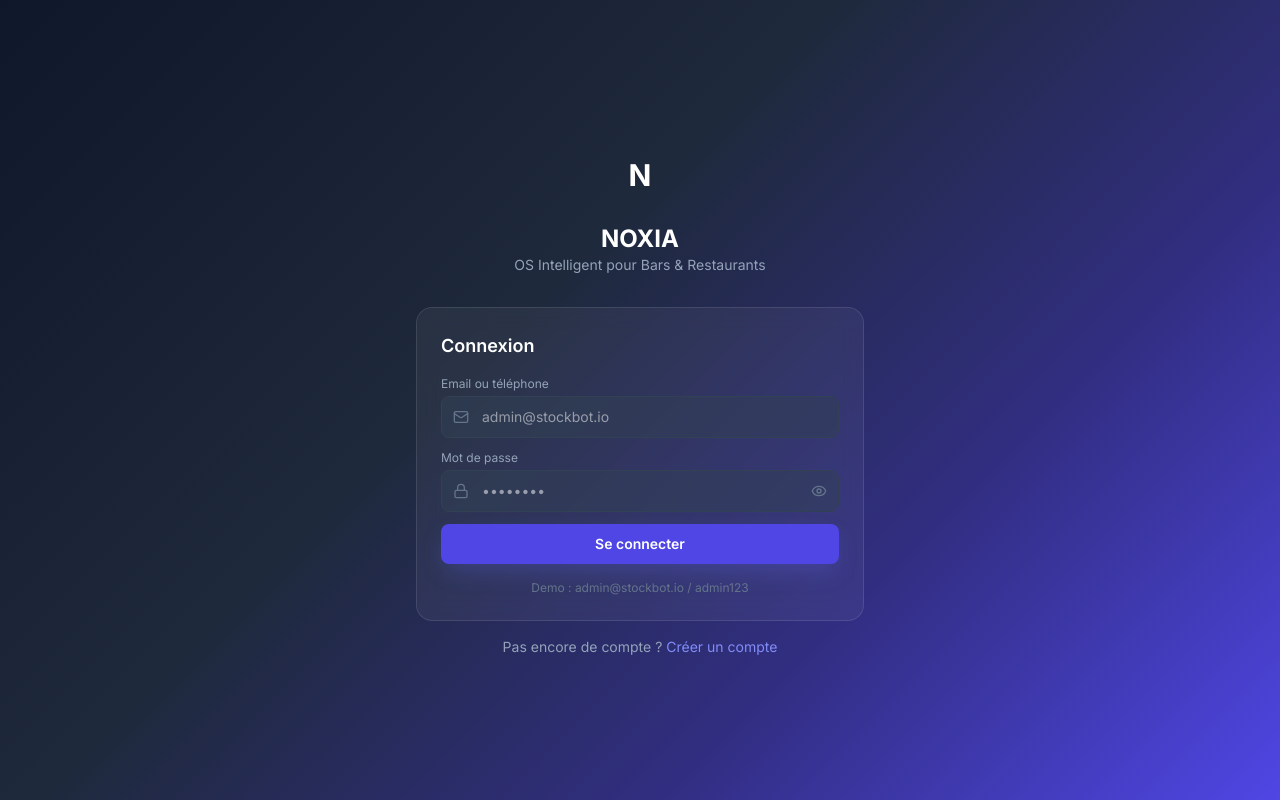
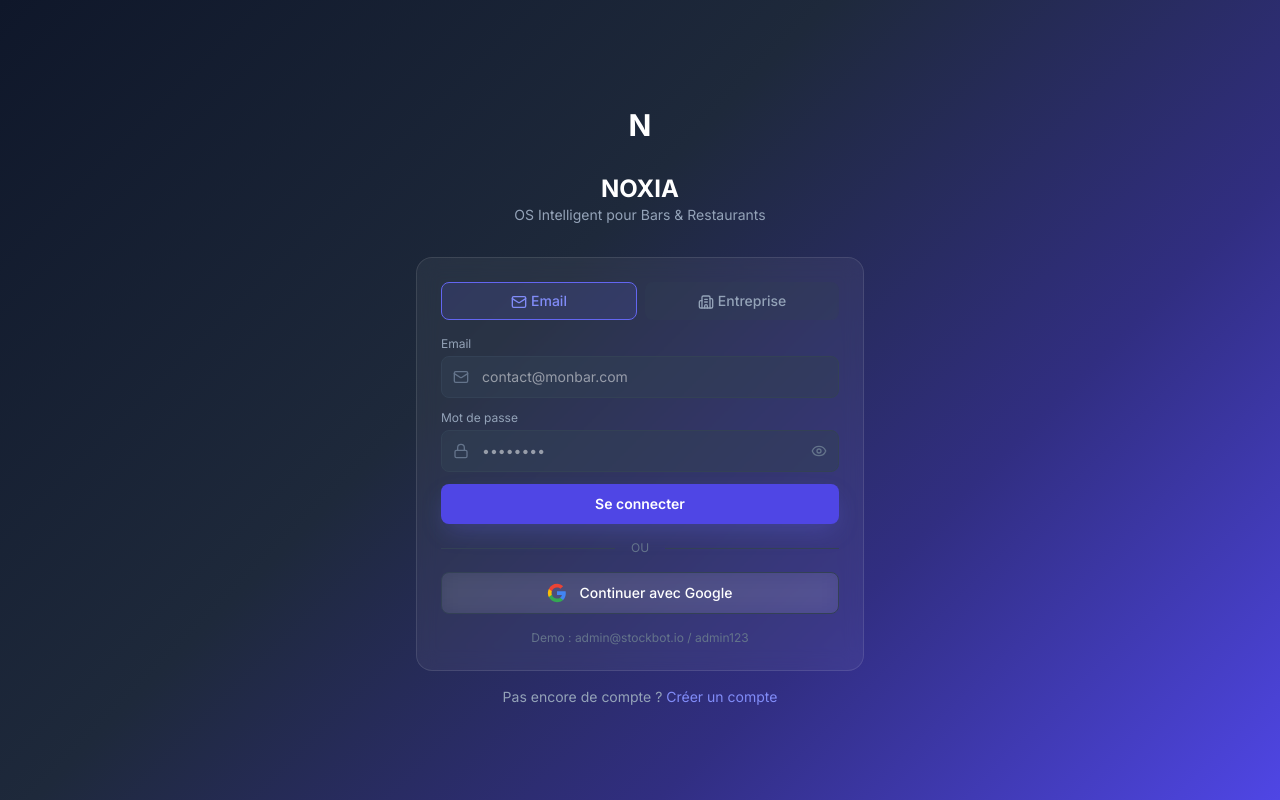
Before and after one commit to AgenxiaOrganization/noxia-frontend, a Next.js app: page /login in a window 1280 px wide. Built offline with nearby package versions, Linux system fonts and the light colour scheme.

Commit message:
feat(auth): ajout de la connexion avec Google et de la methode Entreprise (email + ID unique)

```diff
--- a/src/app/(auth)/login/page.tsx
+++ b/src/app/(auth)/login/page.tsx
@@ -2,22 +2,33 @@
 
 import { useState } from 'react'
 import Link from 'next/link'
-import { Mail, Lock, Eye, EyeOff } from 'lucide-react'
+import { Mail, Lock, Eye, EyeOff, Building2, Key } from 'lucide-react'
 
 export default function LoginPage() {
   const [showPassword, setShowPassword] = useState(false)
   const [email, setEmail] = useState('')
   const [password, setPassword] = useState('')
+  const [companyId, setCompanyId] = useState('')
+  const [loginMethod, setLoginMethod] = useState<'classic' | 'company'>('classic')
   const [isLoading, setIsLoading] = useState(false)
 
   const handleSubmit = async (e: React.FormEvent) => {
     e.preventDefault()
     setIsLoading(true)
-    // TODO: Appel API vers Django
-    console.log('Login:', { email, password })
+
+    // Simulation de connexion
+    console.log('Login:', { email, password, companyId, method: loginMethod })
+
     setTimeout(() => {
       setIsLoading(false)
-      // Redirection vers dashboard
+      window.location.href = '/dashboard'
+    }, 1500)
+  }
+
+  const handleGoogleLogin = () => {
+    // Simulation de connexion Google
+    alert('🔐 Redirection vers Google...\n\n(SIMULATION) Connexion avec Google réussie !')
+    setTimeout(() => {
       window.location.href = '/dashboard'
     }, 1000)
   }
@@ -30,7 +41,7 @@
     >
       <div className="w-full max-w-md">
         {/* Logo */}
-        <div className="text-center mb-8">
+        <div className="text-center mb-8 animate-slide-up">
           <div className="w-16 h-16 rounded-2xl bg-gradient-to-br from-primary-500 to-accent-500 flex items-center justify-center text-white font-bold text-3xl mx-auto mb-4">
             N
           </div>
@@ -40,25 +51,57 @@
 
         {/* Formulaire */}
         <div
-          className="rounded-2xl p-6"
+          className="rounded-2xl p-6 animate-fade-in"
           style={{
             background: 'rgba(255,255,255,0.05)',
             backdropFilter: 'blur(10px)',
             border: '1px solid rgba(255,255,255,0.1)'
           }}
         >
-          <h2 className="text-lg font-semibold text-white mb-4">Connexion</h2>
+          {/* Méthode de connexion */}
+          <div className="flex gap-2 mb-4">
+            <button
+              onClick={() => setLoginMethod('classic')}
+              className={`flex-1 py-2 rounded-lg text-sm font-medium transition ${
+                loginMethod === 'classic' ? 'border' : 'border-transparent'
+              }`}
+              style={{
+                background: loginMethod === 'classic' ? 'rgba(99, 102, 241, 0.15)' : 'rgba(51, 65, 85, 0.3)',
+                borderColor: loginMethod === 'classic' ? '#6366f1' : 'transparent',
+                color: loginMethod === 'classic' ? '#818cf8' : '#94a3b8'
+              }}
+            >
+              <Mail className="w-4 h-4 inline mr-1" />
+              Email
+            </button>
+            <button
+              onClick={() => setLoginMethod('company')}
+              className={`flex-1 py-2 rounded-lg text-sm font-medium transition ${
+                loginMethod === 'company' ? 'border' : 'border-transparent'
+              }`}
+              style={{
+                background: loginMethod === 'company' ? 'rgba(99, 102, 241, 0.15)' : 'rgba(51, 65, 85, 0.3)',
+                borderColor: loginMethod === 'company' ? '#6366f1' : 'transparent',
+                color: loginMethod === 'company' ? '#818cf8' : '#94a3b8'
+              }}
+            >
+              <Building2 className="w-4 h-4 inline mr-1" />
+              Entreprise
+            </button>
+          </div>
 
           <form onSubmit={handleSubmit} className="space-y-3">
+            {loginMethod === 'classic' ? (
+              <>
                 <div>
-              <label className="block text-xs mb-1" style={{ color: '#94a3b8' }}>Email ou téléphone</label>
+                  <label className="block text-xs mb-1" style={{ color: '#94a3b8' }}>Email</label>
                   <div className="relative">
                     <Mail className="absolute left-3 top-1/2 -translate-y-1/2 w-4 h-4" style={{ color: '#64748b' }} />
                     <input
-                  type="text"
+                      type="email"
                       value={email}
                       onChange={(e) => setEmail(e.target.value)}
-                  placeholder="admin@stockbot.io"
+                      placeholder="contact@monbar.com"
                       className="w-full rounded-lg px-4 py-2.5 pl-10 text-white text-sm outline-none transition"
                       style={{
                         background: 'rgba(51, 65, 85, 0.5)',
@@ -95,6 +138,48 @@
                     </button>
                   </div>
                 </div>
+              </>
+            ) : (
+              <>
+                <div>
+                  <label className="block text-xs mb-1" style={{ color: '#94a3b8' }}>Email</label>
+                  <div className="relative">
+                    <Mail className="absolute left-3 top-1/2 -translate-y-1/2 w-4 h-4" style={{ color: '#64748b' }} />
+                    <input
+                      type="email"
+                      value={email}
+                      onChange={(e) => setEmail(e.target.value)}
+                      placeholder="contact@monbar.com"
+                      className="w-full rounded-lg px-4 py-2.5 pl-10 text-white text-sm outline-none transition"
+                      style={{
+                        background: 'rgba(51, 65, 85, 0.5)',
+                        border: '1px solid #334155'
+                      }}
+                      required
+                    />
+                  </div>
+                </div>
+
+                <div>
+                  <label className="block text-xs mb-1" style={{ color: '#94a3b8' }}>ID Unique Entreprise</label>
+                  <div className="relative">
+                    <Key className="absolute left-3 top-1/2 -translate-y-1/2 w-4 h-4" style={{ color: '#64748b' }} />
+                    <input
+                      type="text"
+                      value={companyId}
+                      onChange={(e) => setCompanyId(e.target.value)}
+                      placeholder="NOX-XXXXXXXXXX"
+                      className="w-full rounded-lg px-4 py-2.5 pl-10 text-white text-sm outline-none transition"
+                      style={{
+                        background: 'rgba(51, 65, 85, 0.5)',
+                        border: '1px solid #334155'
+                      }}
+                      required
+                    />
+                  </div>
+                </div>
+              </>
+            )}
 
             <button
               type="submit"
@@ -108,6 +193,32 @@
               {isLoading ? 'Connexion...' : 'Se connecter'}
             </button>
           </form>
+
+          {/* Séparateur */}
+          <div className="flex items-center gap-4 my-4">
+            <div className="flex-1 h-px" style={{ background: '#334155' }} />
+            <span className="text-xs" style={{ color: '#64748b' }}>OU</span>
+            <div className="flex-1 h-px" style={{ background: '#334155' }} />
+          </div>
+
+          {/* Google Login */}
+          <button
+            onClick={handleGoogleLogin}
+            className="w-full py-2.5 rounded-lg text-white text-sm font-medium transition flex items-center justify-center gap-3"
+            style={{
+              background: 'rgba(255,255,255,0.08)',
+              border: '1px solid #334155',
+              backdropFilter: 'blur(10px)'
+            }}
+          >
+            <svg className="w-5 h-5" viewBox="0 0 24 24">
+              <path fill="#4285F4" d="M22.56 12.25c0-.78-.07-1.53-.2-2.25H12v4.26h5.92a5.06 5.06 0 0 1-2.2 3.32v2.77h3.57c2.08-1.92 3.28-4.74 3.28-8.1z"/>
+              <path fill="#34A853" d="M12 23c2.97 0 5.46-.98 7.28-2.66l-3.57-2.77c-.98.66-2.23 1.06-3.71 1.06-2.86 0-5.29-1.93-6.16-4.53H2.18v2.84C3.99 20.53 7.7 23 12 23z"/>
+              <path fill="#FBBC05" d="M5.84 14.09c-.22-.66-.35-1.36-.35-2.09s.13-1.43.35-2.09V7.07H2.18C1.43 8.55 1 10.22 1 12s.43 3.45 1.18 4.93l2.85-2.22.81-.62z"/>
+              <path fill="#EA4335" d="M12 5.38c1.62 0 3.06.56 4.21 1.64l3.15-3.15C17.45 2.09 14.97 1 12 1 7.7 1 3.99 3.47 2.18 7.07l3.66 2.84c.87-2.6 3.3-4.53 6.16-4.53z"/>
+            </svg>
+            Continuer avec Google
+          </button>
 
           <p className="text-center text-xs mt-4" style={{ color: '#64748b' }}>
             Demo : admin@stockbot.io / admin123
--- a/src/app/(auth)/register/page.tsx
+++ b/src/app/(auth)/register/page.tsx
@@ -2,23 +2,25 @@
 
 import { useState } from 'react'
 import Link from 'next/link'
-import { Mail, Lock, User, Building2, CreditCard, Smartphone } from 'lucide-react'
+import { Mail, Lock, User, Building2, CreditCard, Smartphone, Key } from 'lucide-react'
 
 const plans = [
-  { id: 'starter', name: 'Starter', price: 'Gratuit', period: '5 jours', color: '#64748b' },
-  { id: 'premium', name: 'Premium', price: '49 900 FCFA', period: '/mois', color: '#6366f1' },
-  { id: 'business', name: 'Business', price: 'Sur devis', period: '', color: '#22c55e' },
+  { id: 'essai', name: 'Essai 30 jours', price: 'Gratuit', period: '30 jours', color: '#22c55e' },
+  { id: 'starter', name: 'Starter', price: '5 000 FCFA', period: '/mois', color: '#64748b' },
+  { id: 'premium', name: 'Premium', price: '11 000 FCFA', period: '/mois', color: '#6366f1' },
+  { id: 'business', name: 'Business', price: '14 000 FCFA', period: '/mois', color: '#8b5cf6' },
 ]
 
 export default function RegisterPage() {
   const [step, setStep] = useState(1)
+  const [isGoogleRegister, setIsGoogleRegister] = useState(false)
   const [formData, setFormData] = useState({
     firstName: '',
     lastName: '',
     establishment: '',
     email: '',
     password: '',
-    plan: 'starter',
+    plan: 'essai',
     paymentMethod: 'mobile_money'
   })
   const [isLoading, setIsLoading] = useState(false)
@@ -27,14 +29,19 @@
     setFormData({ ...formData, [e.target.name]: e.target.value })
   }
 
+  const handleGoogleRegister = () => {
+    alert('🔐 Redirection vers Google...\n\n(SIMULATION) Inscription avec Google réussie !')
+    setIsGoogleRegister(true)
+    setFormData({ ...formData, email: 'user.google@gmail.com' })
+    setStep(2)
+  }
+
   const handleSubmit = async (e: React.FormEvent) => {
     e.preventDefault()
     setIsLoading(true)
-    // TODO: Appel API vers Django
     console.log('Register:', formData)
     setTimeout(() => {
       setIsLoading(false)
-      // Redirection vers dashboard
       window.location.href = '/dashboard'
     }, 1500)
   }
@@ -47,17 +54,17 @@
     >
       <div className="w-full max-w-md max-h-[90vh] overflow-y-auto">
         {/* Logo */}
-        <div className="text-center mb-8">
+        <div className="text-center mb-8 animate-slide-up">
           <div className="w-16 h-16 rounded-2xl bg-gradient-to-br from-primary-500 to-accent-500 flex items-center justify-center text-white font-bold text-3xl mx-auto mb-4">
             N
           </div>
           <h1 className="text-2xl font-bold text-white">Créer votre compte NOXIA</h1>
-          <p className="text-sm" style={{ color: '#94a3b8' }}>Commencez votre essai gratuit de 5 jours</p>
+          <p className="text-sm" style={{ color: '#94a3b8' }}>Commencez votre essai gratuit de 30 jours</p>
         </div>
 
         {/* Formulaire */}
         <div
-          className="rounded-2xl p-6"
+          className="rounded-2xl p-6 animate-fade-in"
           style={{
             background: 'rgba(255,255,255,0.05)',
             backdropFilter: 'blur(10px)',
@@ -129,6 +136,8 @@
                   </div>
                 </div>
 
+                {!isGoogleRegister ? (
+                  <>
                     <div>
                       <label className="block text-xs mb-1" style={{ color: '#94a3b8' }}>Email</label>
                       <div className="relative">
@@ -168,6 +177,55 @@
                         />
                       </div>
                     </div>
+                  </>
+                ) : (
+                  <div>
+                    <label className="block text-xs mb-1" style={{ color: '#94a3b8' }}>Email (Google)</label>
+                    <div className="relative">
+                      <Mail className="absolute left-3 top-1/2 -translate-y-1/2 w-4 h-4" style={{ color: '#64748b' }} />
+                      <input
+                        type="email"
+                        value={formData.email}
+                        disabled
+                        className="w-full rounded-lg px-4 py-2.5 pl-10 text-white text-sm outline-none transition opacity-60"
+                        style={{
+                          background: 'rgba(51, 65, 85, 0.5)',
+                          border: '1px solid #334155'
+                        }}
+                      />
+                    </div>
+                    <p className="text-xs mt-1" style={{ color: '#22c55e' }}>✓ Connecté avec Google</p>
+                  </div>
+                )}
+
+                {/* Séparateur Google */}
+                {!isGoogleRegister && (
+                  <>
+                    <div className="flex items-center gap-4 my-2">
+                      <div className="flex-1 h-px" style={{ background: '#334155' }} />
+                      <span className="text-xs" style={{ color: '#64748b' }}>OU</span>
+                      <div className="flex-1 h-px" style={{ background: '#334155' }} />
+                    </div>
+
+                    <button
+                      type="button"
+                      onClick={handleGoogleRegister}
+                      className="w-full py-2.5 rounded-lg text-white text-sm font-medium transition flex items-center justify-center gap-3"
+                      style={{
+                        background: 'rgba(255,255,255,0.08)',
+                        border: '1px solid #334155'
+                      }}
+                    >
+                      <svg className="w-5 h-5" viewBox="0 0 24 24">
+                        <path fill="#4285F4" d="M22.56 12.25c0-.78-.07-1.53-.2-2.25H12v4.26h5.92a5.06 5.06 0 0 1-2.2 3.32v2.77h3.57c2.08-1.92 3.28-4.74 3.28-8.1z"/>
+                        <path fill="#34A853" d="M12 23c2.97 0 5.46-.98 7.28-2.66l-3.57-2.77c-.98.66-2.23 1.06-3.71 1.06-2.86 0-5.29-1.93-6.16-4.53H2.18v2.84C3.99 20.53 7.7 23 12 23z"/>
+                        <path fill="#FBBC05" d="M5.84 14.09c-.22-.66-.35-1.36-.35-2.09s.13-1.43.35-2.09V7.07H2.18C1.43 8.55 1 10.22 1 12s.43 3.45 1.18 4.93l2.85-2.22.81-.62z"/>
+                        <path fill="#EA4335" d="M12 5.38c1.62 0 3.06.56 4.21 1.64l3.15-3.15C17.45 2.09 14.97 1 12 1 7.7 1 3.99 3.47 2.18 7.07l3.66 2.84c.87-2.6 3.3-4.53 6.16-4.53z"/>
+                      </svg>
+                      S'inscrire avec Google
+                    </button>
+                  </>
+                )}
 
                 <button
                   type="button"
```
Lines whose indentation alone changed are shown as unchanged.
